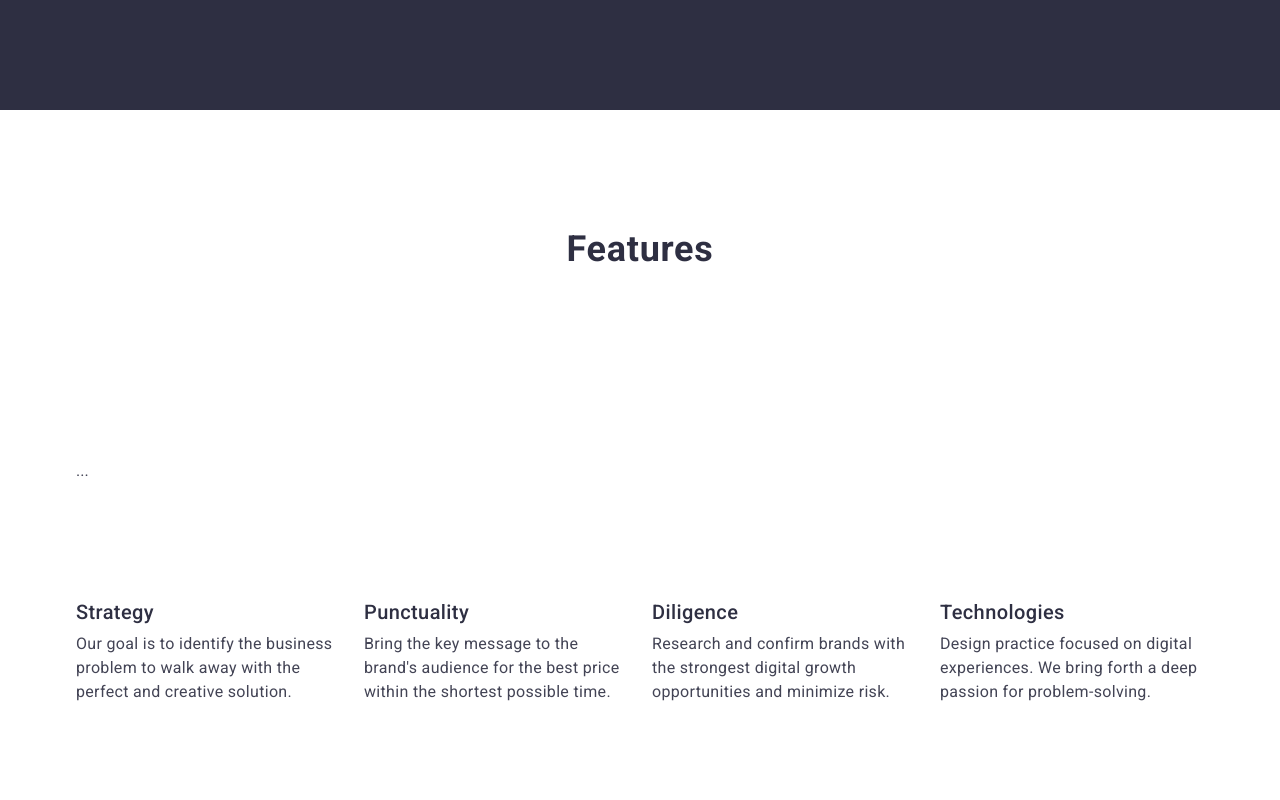
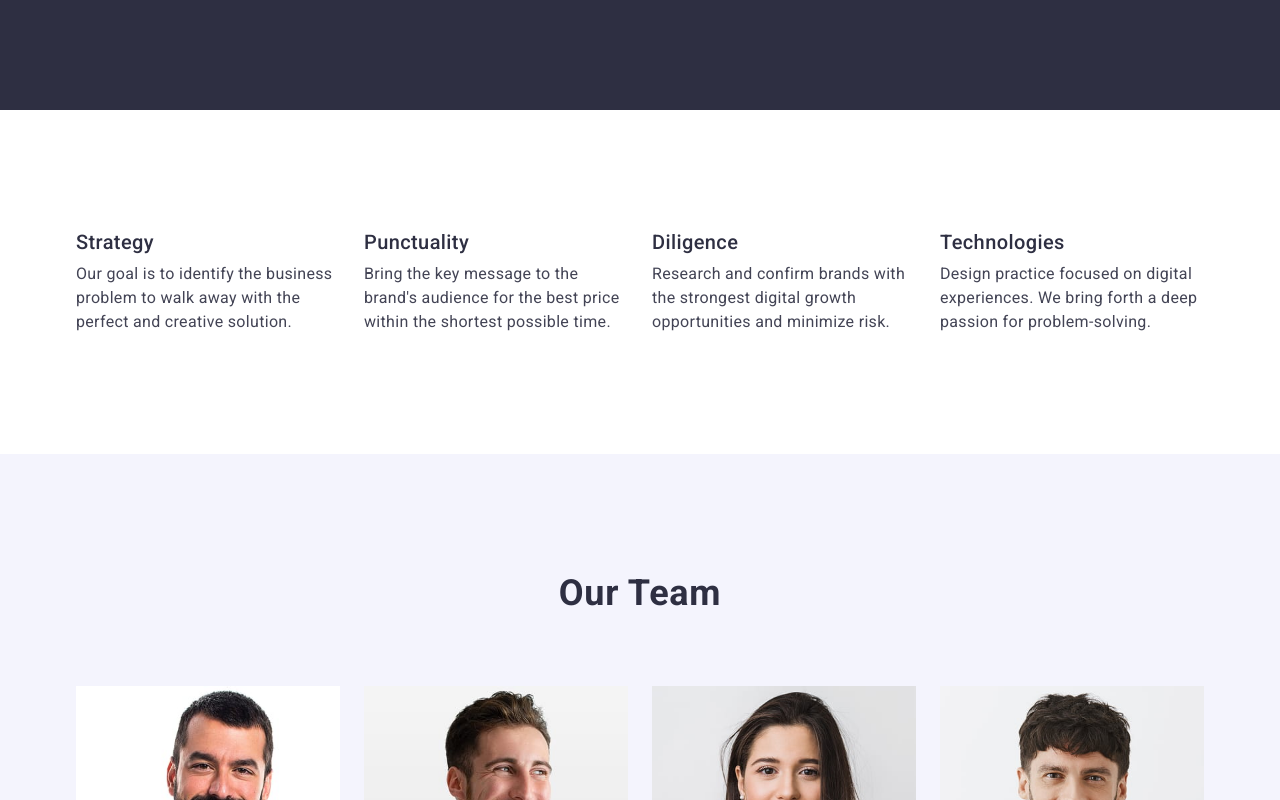
Before and after one commit to Lerunya11/goit-markup-hw-03, a plain HTML site: page index.html in a window 1280 px wide. Shown: the part 563-1363 px from the top of the page. Drawn offline with nearby package versions, Linux system fonts and the light colour scheme.

Commit message:
Fix: add visually-hidden class to CSS for accessibility

```diff
--- a/css/styles.css
+++ b/css/styles.css
@@ -1,4 +1,3 @@
-/* ========== Reset ========== */
 html,
 body,
 h1,
@@ -36,18 +35,6 @@ a:focus {
 button {
   font-family: inherit;
   cursor: pointer;
-}
-.visually-hidden {
-  position: absolute;
-  width: 1px;
-  height: 1px;
-  margin: -1px;
-  padding: 0;
-  border: 0;
-  overflow: hidden;
-  clip: rect(0 0 0 0);
-  white-space: nowrap;
-  clip-path: inset(100%);
 }
 
 /* ========== Base ========== */
@@ -307,3 +294,14 @@ section {
   line-height: 1.5;
   letter-spacing: 0.02em;
 }
+.visually-hidden {
+  position: absolute;
+  width: 1px;
+  height: 1px;
+  margin: -1px;
+  padding: 0;
+  overflow: hidden;
+  clip: rect(0 0 0 0);
+  white-space: nowrap;
+  border: 0;
+}
--- a/index.html
+++ b/index.html
@@ -84,14 +84,7 @@
 
       <section class="features-section">
         <div class="container">
-          <h2 class="section-title">Features</h2>
-          <section class="features-section">
-            <h2 class="visually-hidden">Features</h2>
-            <ul class="features-list">
-              ...
-            </ul>
-          </section>
-
+          <h2 class="visually-hidden">Features</h2>
           <ul class="features-list">
             <li class="features-item">
               <h3 class="features-title">Strategy</h3>
```
